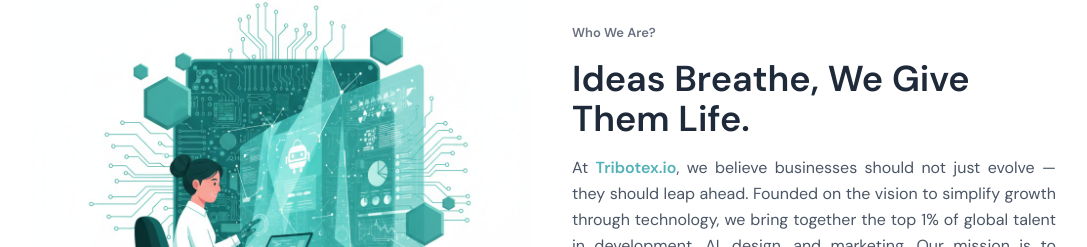
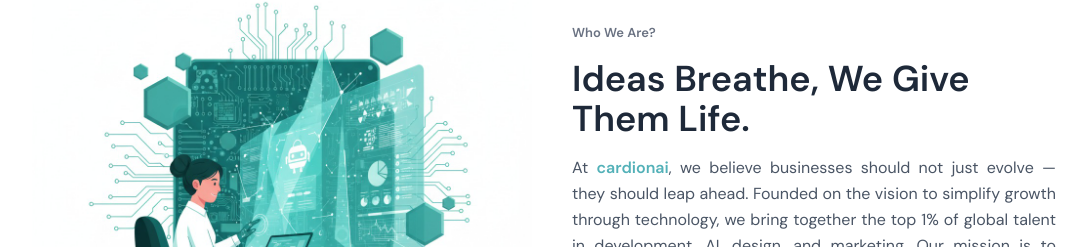
Before and after one commit to RMAWAIS489/Tribotix, a Next.js app in the folder Tribotix/: page / in a window 1280 px wide. Shown: the part 1030-1277 px from the top of the page, without its empty margins (96-1183 px from the left). Built offline with nearby package versions, Linux system fonts and the light colour scheme.

Commit message:
changed the icons

```diff
--- a/Tribotix/src/app/components/AboutUs.tsx
+++ b/Tribotix/src/app/components/AboutUs.tsx
@@ -49,7 +49,7 @@ const AboutUs: React.FC = () => {
       </h2>
       <p className="text-gray-600  sm:text-base md:text-[16px] leading-relaxed text-justify max-w-[32rem] mx-auto md:mx-0">
         At{" "}
-        <span className="text-[#53b1b8] font-semibold">Tribotex.io</span>, we
+        <span className="text-[#53b1b8] font-semibold">cardionai</span>, we
         believe businesses should not just evolve — they should leap ahead.
         Founded on the vision to simplify growth through technology, we bring
         together the top 1% of global talent in development, AI, design, and
```
